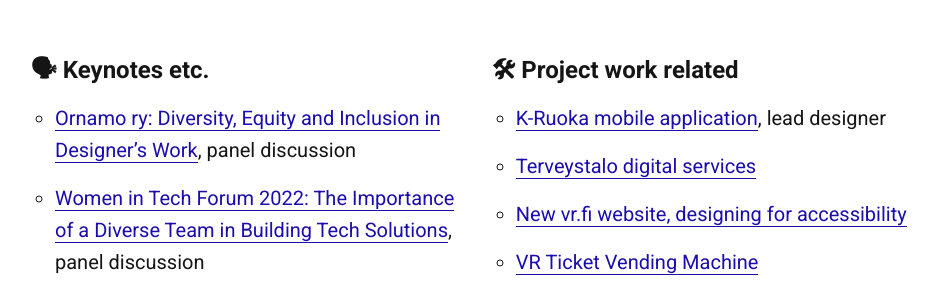
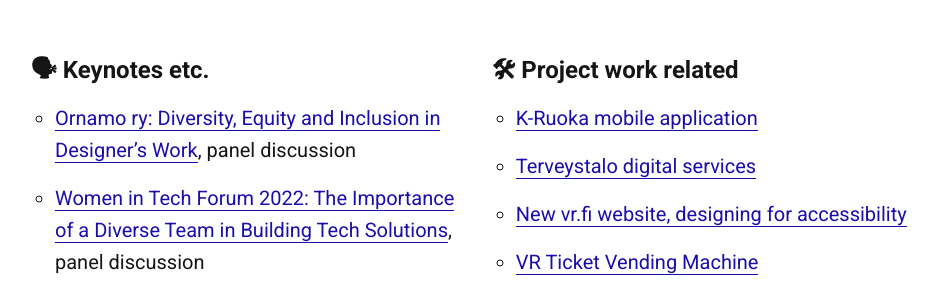
Before and after one commit to jesseu/jesseu.github.io, a Jekyll site: the page built from index.html, in a window 1280 px wide and 900 px high, scrolled down 1230 px. Shown: the part 154-454 px from the top of the window, without its empty margins (129-1066 px from the left). Built offline with Jekyll 4.4.1, drawn with Linux system fonts in a browser that asks for light colours.

Commit message:
Update index.html

```diff
--- a/index.html
+++ b/index.html
@@ -70,7 +70,7 @@
 		<div class="one-half column" style="margin-top: 5%">
 			<h3>🛠 Project work related</h3>
 				<ul>
-					<li><a href="https://qvik.com/events/renewing-k-ruoka-app-and-running-a-multi-platform-digital-service/" target="_blank" rel="noopener">K-Ruoka mobile application</a>, lead designer</li>
+					<li><a href="https://qvik.com/events/renewing-k-ruoka-app-and-running-a-multi-platform-digital-service/" target="_blank" rel="noopener">K-Ruoka mobile application</a></li>
 					<li><a href="https://qvik.com/references/terveystalo/" target="_blank" rel="noopener">Terveystalo digital services</a></li>
 					<li><a href="https://qvik.com/news/new-vr-fi-site-accessibility-design-development/" target="_blank" rel="noopener">New vr.fi website, designing for accessibility</a></li>
 					<li><a href="https://qvik.com/references/vr-ticket-vending-machine/" target="_blank" rel="noopener">VR Ticket Vending Machine</a></li>
```
